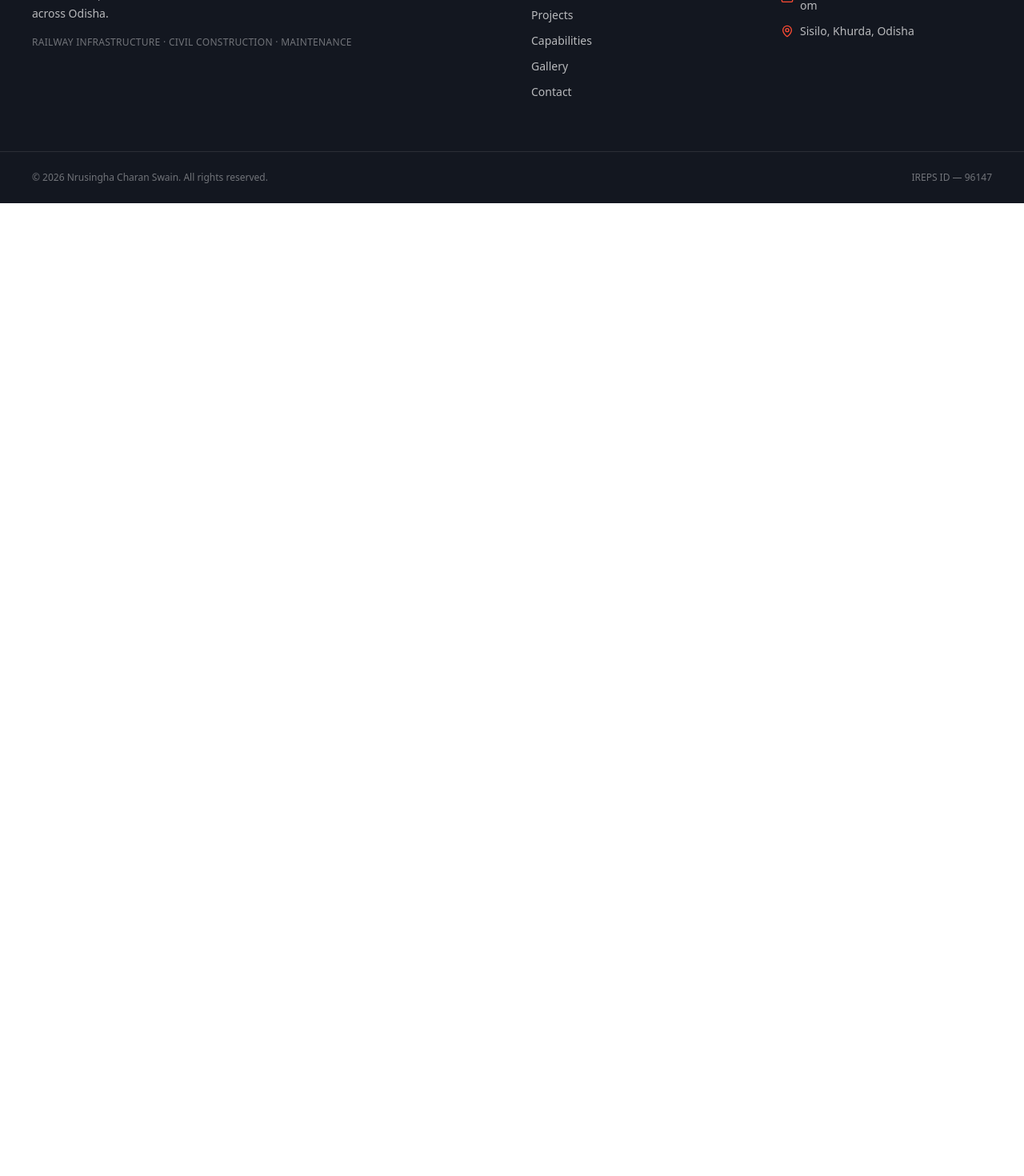
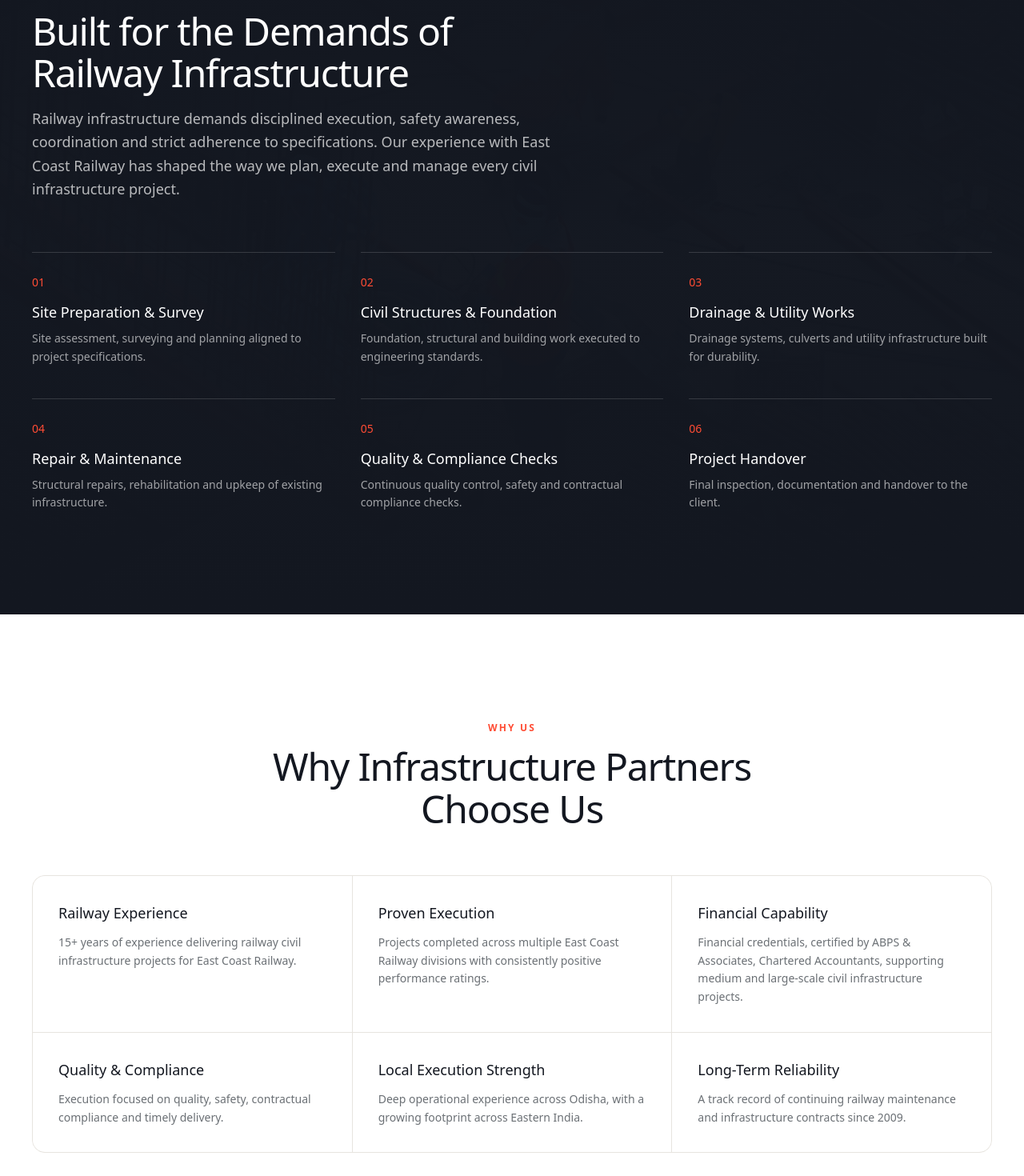
Before and after one commit to chankruze/ncsinfra, a React (Vite) app: page / in a window 1280 px wide. Shown: the part 5020-6490 px from the top of the page at 80% size. Before the commit the page ends 5274 px from the top, so only its background shows below. Built offline with nearby package versions, Linux system fonts and the light colour scheme.

Commit message:
feat: railway expertise process and why-choose-us sections
Add a dark "capabilities" band showing the 6-stage execution process
(site prep through handover) to communicate process maturity, plus a
why-us grid translating the profile's credentials into differentiators.

```diff
--- a/src/App.tsx
+++ b/src/App.tsx
@@ -5,6 +5,8 @@ import { TrustBar } from "./components/sections/TrustBar";
 import { About } from "./components/sections/About";
 import { Services } from "./components/sections/Services";
 import { Projects } from "./components/sections/Projects";
+import { RailwayExpertise } from "./components/sections/RailwayExpertise";
+import { WhyUs } from "./components/sections/WhyUs";
 
 function App() {
   return (
@@ -16,6 +18,8 @@ function App() {
         <About />
         <Services />
         <Projects />
+        <RailwayExpertise />
+        <WhyUs />
       </main>
       <Footer />
     </div>
--- /dev/null
+++ b/src/components/sections/RailwayExpertise.tsx
@@ -0,0 +1,47 @@
+import expertiseImage from "../../assets/photos/expertise-rebar.jpg";
+import { Container } from "../ui/Container";
+import { SectionHeading } from "../ui/SectionHeading";
+import { Reveal } from "../ui/Reveal";
+import { processSteps } from "../../data/capabilities";
+
+export function RailwayExpertise() {
+  return (
+    <section id="capabilities" className="relative overflow-hidden bg-ink py-24 md:py-32">
+      <div className="absolute inset-0">
+        <img
+          src={expertiseImage}
+          alt=""
+          className="h-full w-full object-cover opacity-20"
+        />
+        <div className="absolute inset-0 bg-gradient-to-b from-ink via-ink/95 to-ink" />
+      </div>
+
+      <Container className="relative">
+        <SectionHeading
+          eyebrow="Railway Expertise"
+          light
+          title="Built for the Demands of Railway Infrastructure"
+          description="Railway infrastructure demands disciplined execution, safety awareness, coordination and strict adherence to specifications. Our experience with East Coast Railway has shaped the way we plan, execute and manage every civil infrastructure project."
+        />
+
+        <div className="mt-16 grid grid-cols-1 gap-x-8 gap-y-10 sm:grid-cols-2 lg:grid-cols-3">
+          {processSteps.map((step, i) => (
+            <Reveal key={step.title} delay={(i % 3) * 0.1}>
+              <div className="relative border-t border-white/15 pt-6">
+                <span className="font-display text-sm text-accent">
+                  {String(i + 1).padStart(2, "0")}
+                </span>
+                <h3 className="mt-3 font-display text-lg font-medium text-white">
+                  {step.title}
+                </h3>
+                <p className="mt-2 text-sm leading-relaxed text-white/60">
+                  {step.description}
+                </p>
+              </div>
+            </Reveal>
+          ))}
+        </div>
+      </Container>
+    </section>
+  );
+}
--- /dev/null
+++ b/src/components/sections/WhyUs.tsx
@@ -0,0 +1,34 @@
+import { Container } from "../ui/Container";
+import { SectionHeading } from "../ui/SectionHeading";
+import { Reveal } from "../ui/Reveal";
+import { whyUs } from "../../data/capabilities";
+
+export function WhyUs() {
+  return (
+    <section className="py-24 md:py-32">
+      <Container>
+        <SectionHeading
+          eyebrow="Why Us"
+          title="Why Infrastructure Partners Choose Us"
+          align="center"
+          className="mx-auto"
+        />
+
+        <div className="mt-14 grid grid-cols-1 gap-px overflow-hidden rounded-2xl border border-line bg-line sm:grid-cols-2 lg:grid-cols-3">
+          {whyUs.map((item, i) => (
+            <Reveal key={item.title} delay={(i % 3) * 0.08}>
+              <div className="h-full bg-surface p-8">
+                <h3 className="font-display text-lg font-medium text-ink">
+                  {item.title}
+                </h3>
+                <p className="mt-3 text-sm leading-relaxed text-muted">
+                  {item.description}
+                </p>
+              </div>
+            </Reveal>
+          ))}
+        </div>
+      </Container>
+    </section>
+  );
+}
```
